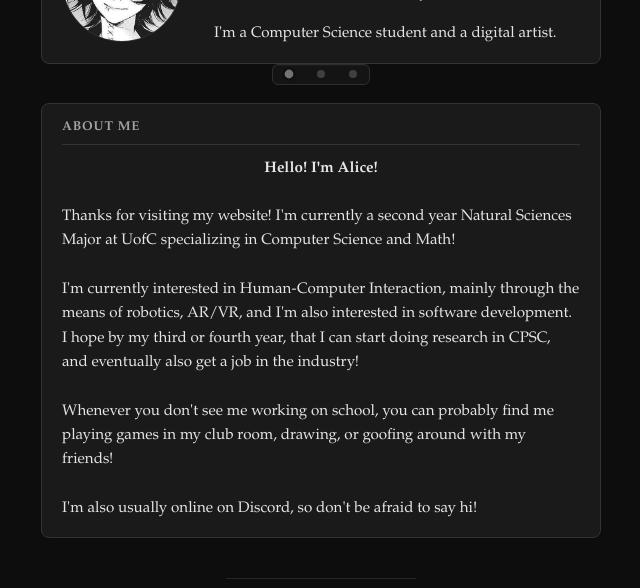
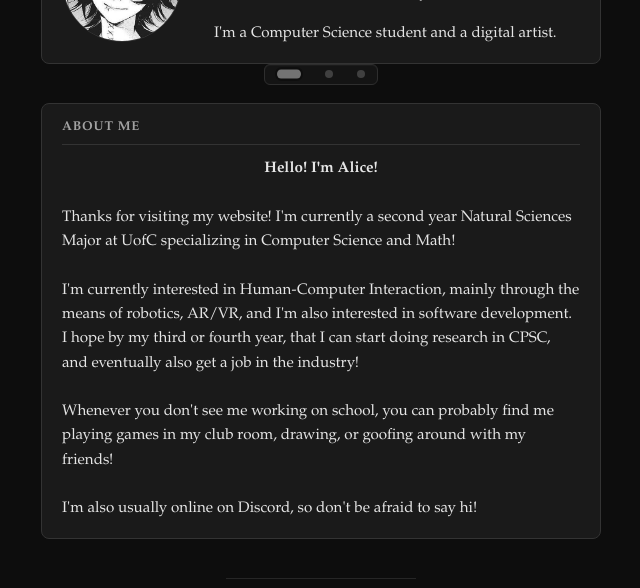
Before and after one commit to Whonki/Whonki.github.io, a React (Vite) app: page / in a window 1280 px wide. Shown: the part 169-757 px from the top of the page, without its empty margins (319-959 px from the left). Built offline with nearby package versions, Linux system fonts and the light colour scheme; a web font is replaced by a local one.

Commit message:
added bits of animation.

```diff
--- a/src/App.css
+++ b/src/App.css
@@ -108,6 +108,16 @@ similar to what you would see on GitHub. This is more targetted towards the proj
   .carrd-card--inactive {
     transform: none;
   }
+  .carrd-tab-dot {
+    transition: none;
+  }
+  .carrd-tab-dot[aria-selected="true"] {
+    width: 24px;
+    transform: none;
+  }
+  .carrd-tab-panel-expand {
+    animation: none;
+  }
 }
 
 .carrd-header { /* This is the header of the card */
@@ -197,10 +207,12 @@ similar to what you would see on GitHub. This is more targetted towards the proj
   border: none;
   padding: 0;
   cursor: pointer;
+  flex-shrink: 0;
   transition:
-    transform 140ms ease,
-    background 140ms ease,
-    box-shadow 140ms ease;
+    width 220ms ease,
+    transform 220ms ease,
+    background 180ms ease,
+    box-shadow 180ms ease;
 }
 
 .carrd-tab-dot:hover {
@@ -208,14 +220,39 @@ similar to what you would see on GitHub. This is more targetted towards the proj
 }
 
 .carrd-tab-dot[aria-selected="true"] {
+  width: 24px;
   background: #737373;
   box-shadow: 0 0 0 2px rgba(0, 0, 0, 0.3);
-  transform: scale(1.1);
+  transform: scaleY(1.15);
+}
+
+.carrd-tab-dot:not([aria-selected="true"]) {
+  transform: scale(1);
 }
 
 .carrd-tab-dot:focus-visible {
   outline: 2px solid #525252;
   outline-offset: 2px;
+}
+
+/* Tab panel expand/collapse: content expands in when tab is selected */
+@keyframes tabPanelExpand {
+  from {
+    max-height: 0;
+    opacity: 0;
+    transform: scaleY(0.96);
+  }
+  to {
+    max-height: 1200px;
+    opacity: 1;
+    transform: scaleY(1);
+  }
+}
+
+.carrd-tab-panel-expand {
+  overflow: hidden;
+  transform-origin: top;
+  animation: tabPanelExpand 320ms ease-out forwards;
 }
 
 .carrd-card--tab-active {
--- a/src/App.tsx
+++ b/src/App.tsx
@@ -163,9 +163,11 @@ function App() {
           ))}
         </div>
 
-        <Card title={active.title} collapsible={false} className="carrd-card--tab-active">
-          {active.body}
-        </Card>
+        <div key={activePanel} className="carrd-tab-panel-expand">
+          <Card title={active.title} collapsible={false} className="carrd-card--tab-active">
+            {active.body}
+          </Card>
+        </div>
       </div>
 
       {/* this is the footer section */}
```
